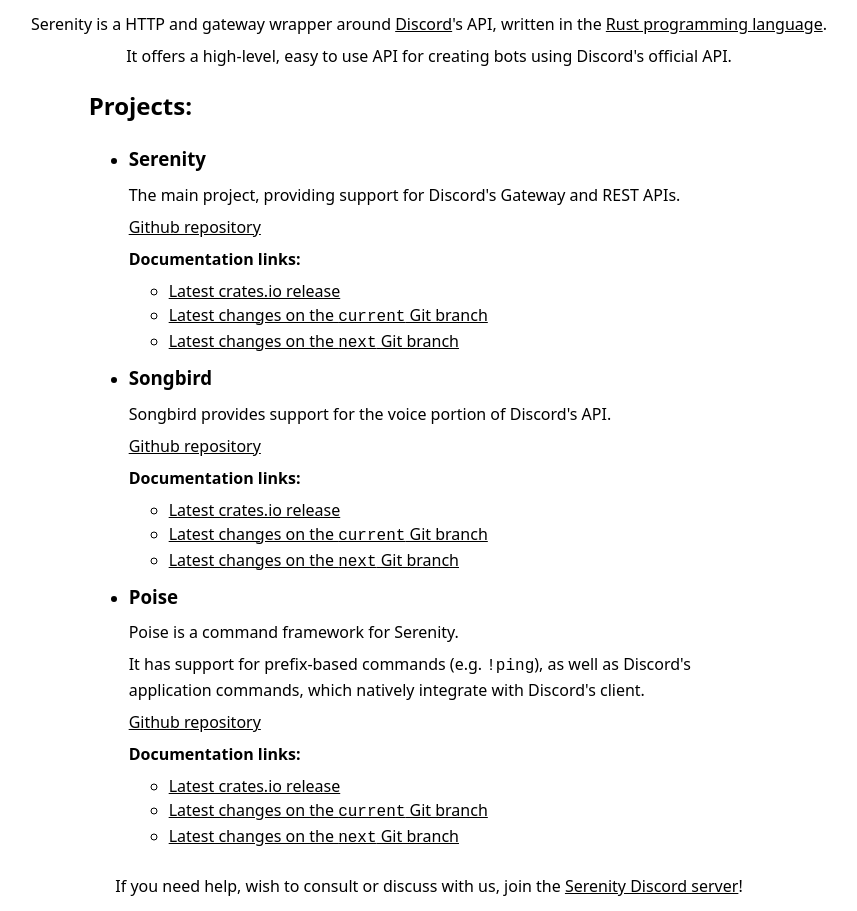
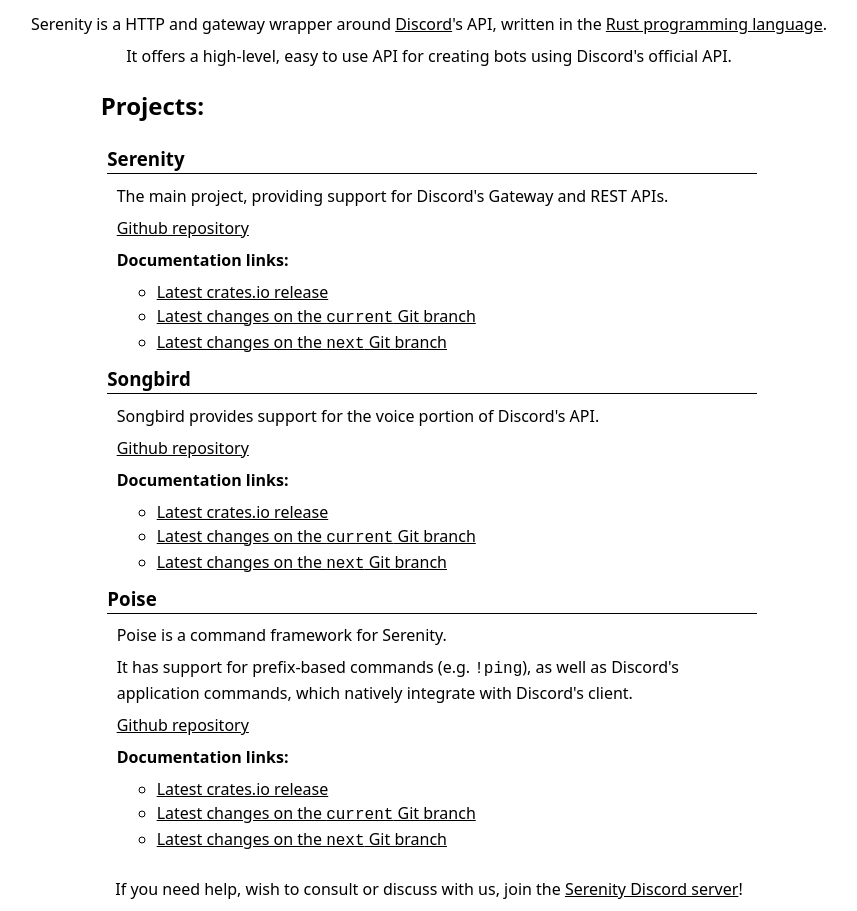
Before and after one commit to serenity-rs/serenity-rs.github.io, a website built with Vite: page src/index.html in a window 1280 px wide. Shown: the part 460-1371 px from the top of the page, without its empty margins (211-1068 px from the left). Built offline with nearby package versions, Linux system fonts and the light colour scheme.

Commit message:
Reduce drift to the right and try to emphasise the project name

```diff
--- a/src/index.html
+++ b/src/index.html
@@ -112,9 +112,9 @@
 
                     <ul class="list" role="navigation">
                         <li class="serenity-project item">
-                            <h3 id="project-serenity">Serenity</h3>
+                            <h3 class="caption" id="project-serenity">Serenity</h3>
 
-                            <p>
+                            <p class="text -indent">
                                 The main project, providing support for
                                 Discord's Gateway and REST APIs.
                             </p>
@@ -155,9 +155,9 @@
                         </li>
 
                         <li class="serenity-project item">
-                            <h3 id="project-songbird">Songbird</h3>
+                            <h3 class="caption" id="project-songbird">Songbird</h3>
 
-                            <p class="text">
+                            <p class="text -indent">
                                 Songbird provides support for the voice portion
                                 of Discord's API.
                             </p>
@@ -198,13 +198,13 @@
                         </li>
 
                         <li class="serenity-project item">
-                            <h3 id="project-poise">Poise</h3>
+                            <h3 class="caption" id="project-poise">Poise</h3>
 
-                            <p class="text">
+                            <p class="text -indent">
                                 Poise is a command framework for Serenity.
                             </p>
 
-                            <p class="text">
+                            <p class="text -indent">
                                 It has support for prefix-based commands (e.g.
                                 <code>!ping</code>), as well as Discord's
                                 application commands, which natively integrate
--- a/src/index/style.scss
+++ b/src/index/style.scss
@@ -1,4 +1,13 @@
 @use "../base/dimensions";
+
+:root,
+:root[data-theme="light"] {
+    --border-colour: hsl(0, 0%, 0%);
+}
+
+:root[data-theme="dark"] {
+    --border-colour: hsl(0, 0%, 100%);
+}
 
 body {
     min-block-size: 100vh;
@@ -64,6 +73,10 @@
 
     > .projects > .list {
         margin-block-start: 0;
+
+        padding-inline-start: 1em;
+
+        list-style: none;
     }
 
     > .widget {
@@ -79,21 +92,17 @@
 }
 
 .serenity-project {
+    > .caption {
+        margin-inline-start: -0.5em;
+
+        border-block-end: 1px solid var(--border-colour);
+    }
+
     > .text {
         max-inline-size: 70ch;
     }
 }
 
-:root,
-:root[data-theme="light"] {
-    --footer-border-colour: hsl(0, 0%, 0%);
+.footer-content {
+    border-block-start: 1px solid var(--border-colour);
 }
-
-:root,
-:root[data-theme="dark"] {
-    --footer-border-colour: hsl(0, 0%, 100%);
-}
-
-.footer-content {
-    border-block-start: 1px solid var(--footer-border-colour);
-}
```
Also changed, not shown: docs/index.html (+7 -7 lines), docs/assets/index.css.
